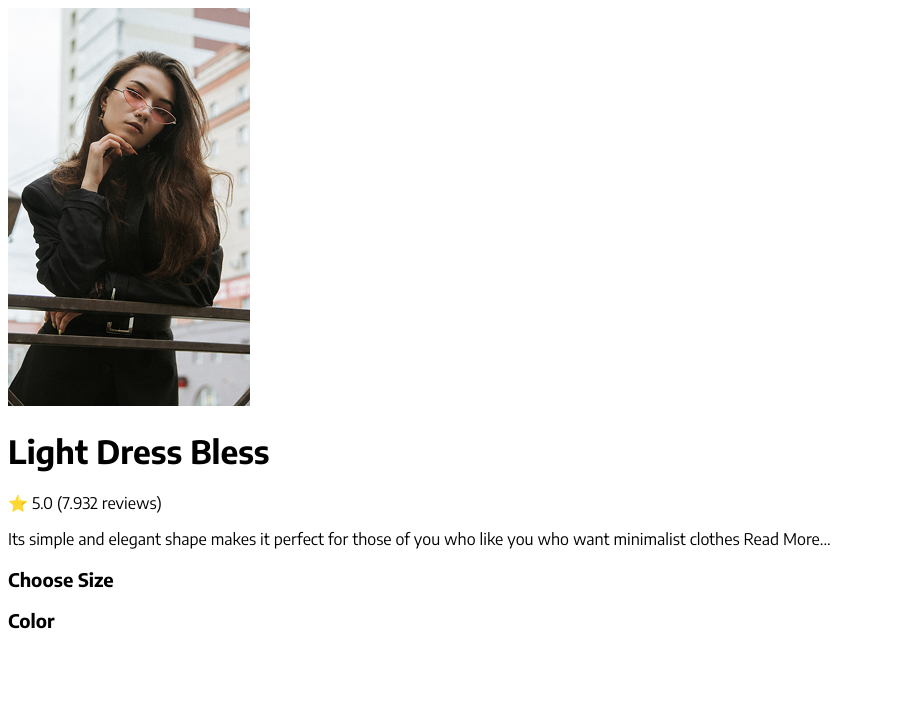
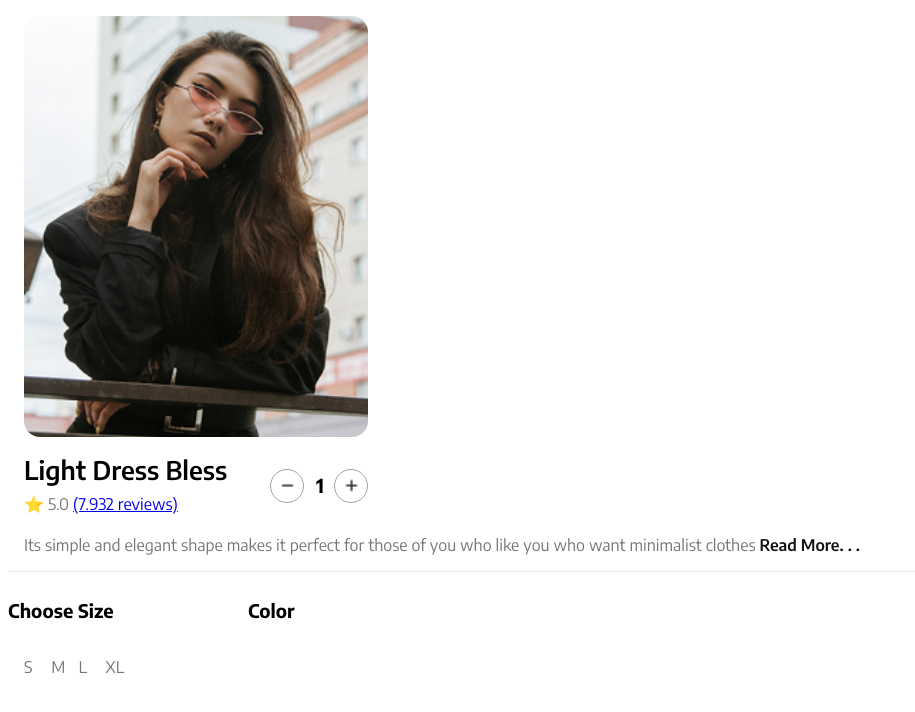
Before and after one commit to AndresFForeroP/Proyecto-final-html-css, a plain HTML site: page carrito.html in a window 1280 px wide. Shown: the whole page, without its empty margins (0-915 px from the left). Drawn offline with Linux system fonts and the light colour scheme.

Commit message:
emputado por que se daño el carrito

```diff
--- a/carrito.html
+++ b/carrito.html
@@ -11,26 +11,51 @@
 </head>
 <body>
     <header>
-        <img src="img/paginainicio/producto2.png" alt="">
-        <div class="gid-a">
+        <div class="div-imagen">
+        </div>
+        <div class="grid-a">
             <div>
                 <h1>Light Dress Bless</h1>
-                <p>⭐ 5.0 <span>(7.932 reviews)</span></p>
+                <p>⭐  5.0 <span><a href="#">(7.932 reviews)</a></span></p>
             </div>
-
+            <div class="grid-mas">
+                <img src="img/pagdetalles/menos.png" alt="">
+                <h3>1</h3>
+                <img src="img/pagdetalles/mas.png" alt="">
+            </div>
         </div>
-        <p>Its simple and elegant shape makes it perfect for those of you who like you who want minimalist clothes <span>Read More...</span></p>
+        <p>Its simple and elegant shape makes it perfect for those of you who like you who want minimalist clothes <span class="leer-mas">Read More. . .</span></p>
+        <hr>
         <div class="grid-iconos">
             <div>
                 <h3>Choose Size</h3>
                 <div class="iconos-talla">
-
+                    <div>
+                        <p>S</p>
+                    </div>
+                    <div>
+                        <p>M</p>
+                    </div>
+                    <div>
+                        <p>L</p>
+                    </div>
+                    <div>
+                        <p>XL</p>
+                    </div>
                 </div>
             </div>
             <div>
                 <h3>Color</h3>
                 <div class="colores">
+                    <div>
 
+                    </div>
+                    <div>
+
+                    </div>
+                    <div>
+
+                    </div>
                 </div>
             </div>
         </div>
--- a/css/carrito.css
+++ b/css/carrito.css
@@ -8,3 +8,72 @@
 *{
     font-family: "Encode Sans", sans-serif;
 }
+header{
+    .div-imagen{
+        margin-top: 1rem;
+        border-radius: 1rem;
+        margin-left: 1rem;
+        width: 21.5rem;
+        height: 26.3rem;
+        background-image: url(/img/paginainicio/producto2.png);
+        background-size: cover;
+        background-position-y: -2.9rem;
+    }
+    .grid-a{
+        display: grid;
+        margin-bottom: -0.7rem;
+        grid-template-columns: 14rem 3rem;
+        .grid-mas{
+            margin-left: 2.4rem;
+            display: grid;
+            grid-template-columns: 2rem 2rem 2rem;
+        }
+    }
+    .grid-iconos{
+        display: grid;
+        grid-template-columns: 15rem 15rem;
+        .iconos-talla{
+            display: grid;
+            grid-template-columns: repeat(4,1.7rem);
+        }
+        .colores{
+            display: grid;
+            grid-template-columns: repeat(3,1rem);
+        }
+    }
+}
+.grid-a h1{
+    margin-left: 1rem;
+    font-size: 1.6rem;
+    font-weight: 600;
+    margin-bottom: -0.5rem;
+}
+.grid-mas img{
+    border: 0.2px solid var(--Tercercolor);
+    width: 1.2rem;
+    margin-top: 2rem;
+    border-radius: 100%;
+    padding: 0.4rem;
+}
+.grid-mas h3{
+    font-weight: 700;
+    font-size: 1.2rem;
+    margin-top: 2.25rem;
+    margin-left: 0.85rem;
+}
+
+header p{
+    margin-left: 1rem;
+    color: var(--Segundocolor);
+}
+.leer-mas{
+    color: var(--quintocolor);
+    font-weight: 600;
+}
+hr{
+    opacity: 20%;
+}
+.colores div:nth-child(1){
+    border-radius: 100%;
+    background-color: var(--Segundocolor);
+}
```
Also changed, not shown: img/pagdetalles/mas.png (added), img/pagdetalles/menos.png (added), img/pagdetalles/shopping-cart.png (added).
